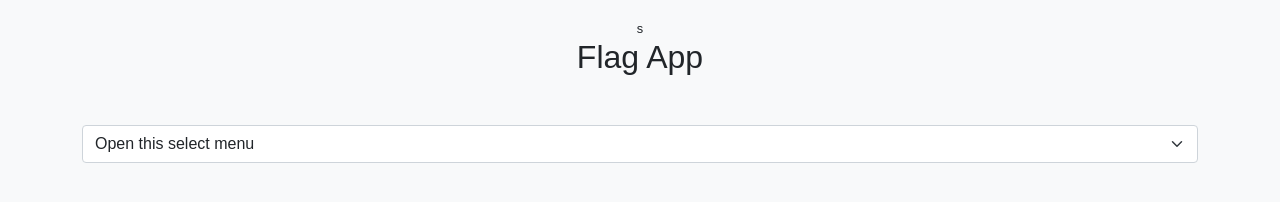
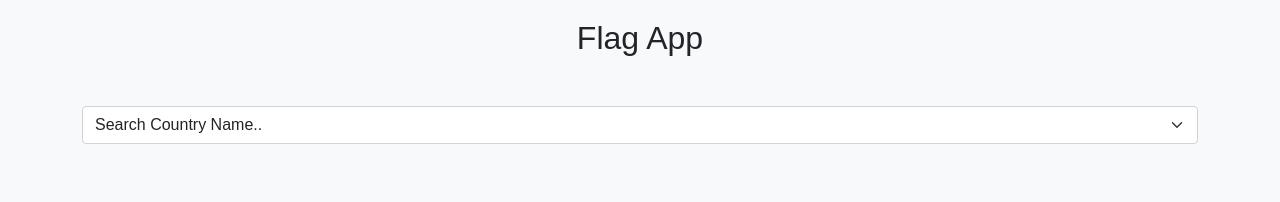
Before and after one commit to halilibrahimcelik/flag-app-v1.0.0, a plain HTML site: page index.html in a window 1280 px wide. Drawn offline with nearby package versions, Linux system fonts and the light colour scheme; no server answers.

Commit message:
fixing a bug.

```diff
--- a/index.html
+++ b/index.html
@@ -23,45 +23,19 @@
   </head>
   <body class="bg-light">
     <header>
-      <!-- <div class="title">
-        <img
-          src="https://clarusway.com/wp-content/uploads/2021/06/CLARUSWAY_LOGO.png"
-          alt="Clarusway"
-        />
-      </div> -->
-      <br />s
+      <br />
 
       <h2>Flag App</h2>
     </header>
     <main class="container mt-5">
       <div class="inputDiv">
-        <select class="form-select" aria-label="Default select example">
-          <option selected>Open this select menu</option>
-          <option value="1">One</option>
-          <option value="2">Two</option>
-          <option value="3">Three</option>
+        <select class="form-select">
+          <option selected>Search Country Name..</option>
         </select>
       </div>
       <div
         class="countries d-flex flex-column gap-3 justify-content-center align-items-center"
-      >
-        <!-- <div class="card" style="width: 18rem;">
-          <img class="card-img-top" src="..." alt="Card image cap">
-          <div class="card-body">
-            <h5 class="card-title">Card title</h5>
-            <p class="card-text">Some quick example text to build on the card title and make up the bulk of the card's content.</p>
-          </div>
-          <ul class="list-group list-group-flush">
-            <li class="list-group-item">Cras justo odio</li>
-            <li class="list-group-item">Dapibus ac facilisis in</li>
-            <li class="list-group-item">Vestibulum at eros</li>
-          </ul>
-          <div class="card-body">
-            <a href="#" class="card-link">Card link</a>
-            <a href="#" class="card-link">Another link</a>
-          </div>
-        </div> -->
-      </div>
+      ></div>
     </main>
     <script src="app.js"></script>
   </body>
```
